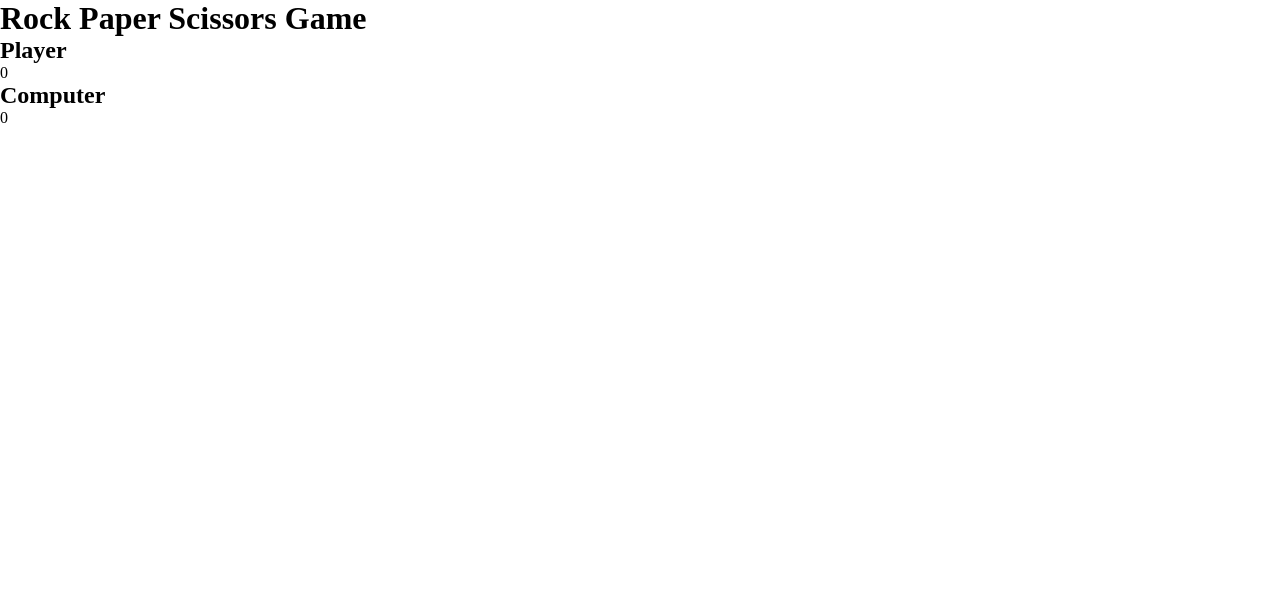
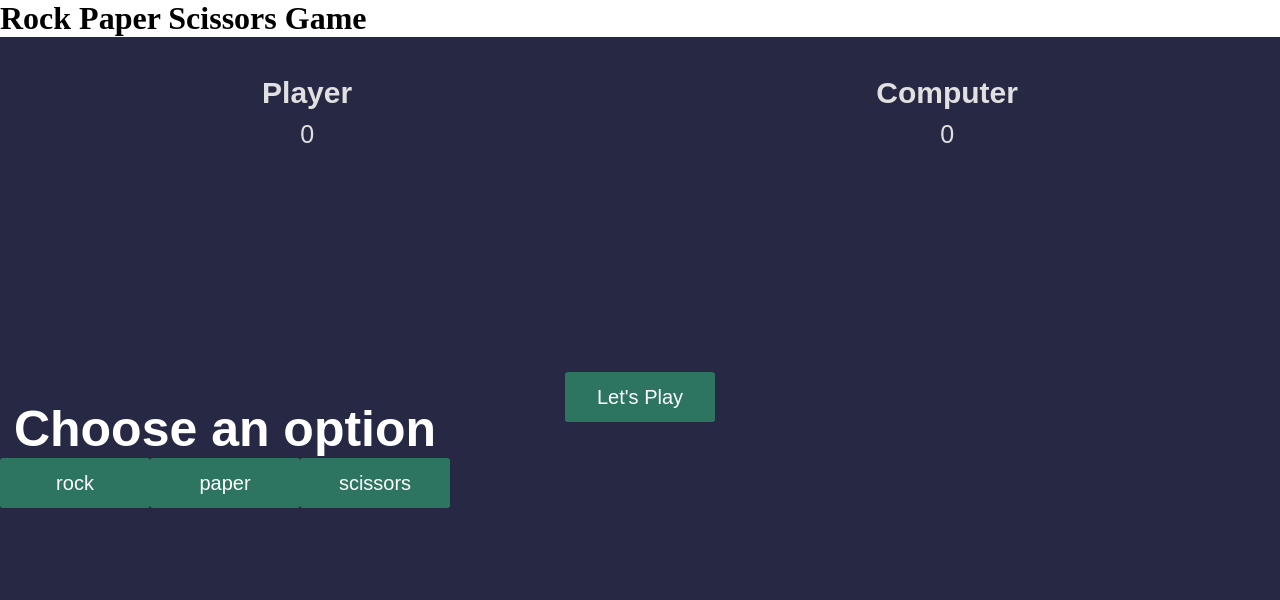
Before and after one commit to marcywebdev/rock-paper-scissors, a plain HTML site: page index.html in a window 1280 px wide. Drawn offline with Linux system fonts and the light colour scheme.

Commit message:
add css styles to project

```diff
--- a/css/styles.css
+++ b/css/styles.css
@@ -1,6 +1,82 @@
 * {
   margin: 0;
-  margin: 0;
+  padding: 0;
   box-sizing: border-box;
   text-decoration: none;
 }
+
+section {
+  height: 100vh;
+  background-color: rgb(39, 41, 68);
+  font-family: sans-serif;
+}
+
+.score {
+  color: rgb(224, 224, 224);
+  height: 20vh;
+  display: flex;
+  justify-content: space-around;
+  align-items: center;
+}
+
+.score h2 {
+  font-size: 30px;
+}
+
+.score p {
+  text-align: center;
+  padding: 10px;
+  font-size: 25px;
+}
+
+.intro {
+  color: #fff;
+  height: 50vh;
+  display: flex;
+  flex-direction: column;
+  align-items: center;
+  justify-content: space-around;
+}
+
+.intro h1 {
+  font-size: 50px;
+}
+
+.intro button,
+.match button {
+  width: 150px;
+  height: 50px;
+  background: none;
+  border: none;
+  color: #fff;
+  font-size: 20px;
+  background: rgb(45, 117, 96);
+  border-radius: 3px;
+  cursor: pointer;
+}
+
+.match {
+  position: absolute;
+  top: 50%;
+}
+
+.winner {
+  color: #fff;
+  text-align: center;
+  font-size: 50px;
+}
+
+.hands,
+.options {
+  display: flex;
+  justify-content: space-around;
+  align-items: center;
+}
+
+.player-hand {
+  transform: rotateY(180deg);
+}
+
+div.fadeout {
+
+}
--- a/index.html
+++ b/index.html
@@ -23,6 +23,21 @@
         <p>0</p>
       </div>
     </div>
+    <div class="intro">
+      <button>Let's Play</button>
+    </div>
+    <div class="match">
+      <h2 class="winner">Choose an option</h2>
+      <div class="hands">
+        <img src="player-hand" alt="" srcset="">
+        <img src="computer-hand" alt="" srcset="">
+      </div>
+      <div class="options">
+        <button class="rock">rock</button>
+        <button class="paper">paper</button>
+        <button class="scissors">scissors</button>
+      </div>
+    </div>
   </section>
   <script src="/js/main.js"></script>
 </body>
```
